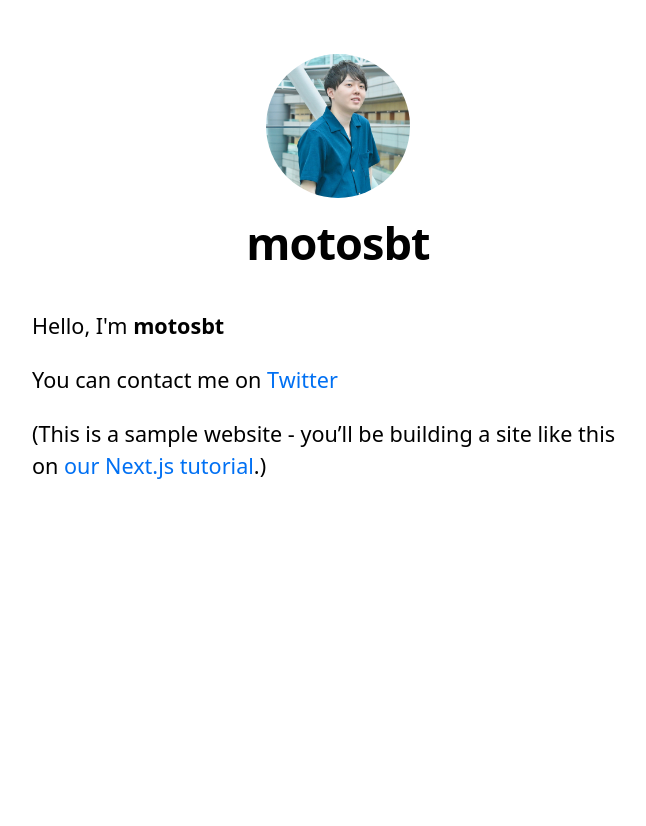
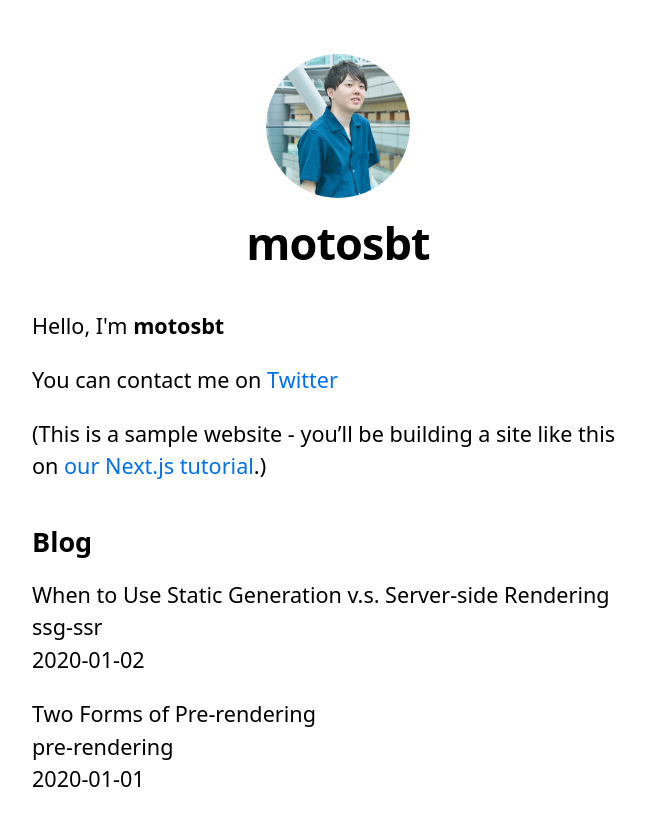
Before and after one commit to moto-sbt/nextjs-blog, a Next.js app: page / in a window 1280 px wide. Shown: the top 826 px of the page, without its empty margins (302-948 px from the left). Before the commit the page ends 800 px from the top, so only its background shows below. Built offline with nearby package versions, Linux system fonts and the light colour scheme.

Commit message:
feat: ここまでできた https://nextjs.org/learn/basics/data-fetching/implement-getstaticprops

```diff
--- /dev/null
+++ b/lib/posts.js
@@ -0,0 +1,47 @@
+import fs from 'fs';
+import path from 'path';
+import matter from 'gray-matter';
+
+const postsDirectory = path.join(process.cwd(), 'posts');
+
+export function getSortedPostsData() {
+    // /posts 配下のファイルを取得
+    const fileNames = fs.readdirSync(postsDirectory); // postsディレクトリ配下のファイル名の配列
+
+    /**
+     * こんな感じのデータの配列で返される
+     * {
+     *   id: 'pre-rendering',
+     *   title: 'Two Forms of Pre-rendering',
+     *   date: '2020-01-01'
+     * }
+     */
+    const allPostsData = fileNames.map((fileName) => {
+        // ".md"をファイル名から外す
+        const id = fileName.replace(/\.md$/, '');
+
+        // マークダウンを文字列として読み込む
+        const fullPath = path.join(postsDirectory, fileName);
+        const fileContents = fs.readFileSync(fullPath, 'utf-8');
+
+        // gray-matter を使用して投稿メタデータを解析する
+        const matterResult = matter(fileContents);
+
+        return {
+            id,
+            ...matterResult.data,
+        };
+    });
+
+    // date でソートする
+    return allPostsData.sort(({ date: a }, { date: b }) => {
+        if (a < b) {
+            return 1;
+        } else if (a > b) {
+            return -1;
+        } else {
+            return 0;
+        }
+    });
+
+}
--- a/package.json
+++ b/package.json
@@ -6,6 +6,7 @@
     "start": "next start"
   },
   "dependencies": {
+    "gray-matter": "^4.0.3",
     "next": "latest",
     "react": "17.0.2",
     "react-dom": "17.0.2"
--- a/pages/index.jsx
+++ b/pages/index.jsx
@@ -1,15 +1,25 @@
 import Head from 'next/head';
 import Link from 'next/link';
 import Layout, { siteTitle } from '../components/layout';
-import utilStyle from '../styles/utils.module.css';
+import utileStyles from '../styles/utils.module.css';
+import { getSortedPostsData } from '../lib/posts'
 
-export default function Home() {
+export async function getStaticProps() {
+  const allPostsData = getSortedPostsData();
+  return {
+    props: {
+      allPostsData,
+    },
+  };
+}
+
+export default function Home({ allPostsData }) {
   return (
     <Layout home>
       <Head>
         <title>{siteTitle}</title>
       </Head>
-      <section className={utilStyle.headingMd}>
+      <section className={utileStyles.headingMd}>
         <p>Hello, I'm <b>motosbt</b></p>
         <p>You can contact me on <a href="https://twitter.com/moto_sbt">Twitter</a></p>
         <p>
@@ -17,6 +27,20 @@
           <a href="https://nextjs.org/learn">our Next.js tutorial</a>.)
         </p>
       </section>
+      <section className={`${utileStyles.headingMd} ${utileStyles.padding1px}`}>
+        <h2 className={utileStyles.headingLg}>Blog</h2>
+        <ul className={utileStyles.list}>
+          {allPostsData.map(({ id, date, title }) => (
+            <li className={utileStyles.listItem} key={id}>
+              {title}
+              <br />
+              {id}
+              <br />
+              {date}
+            </li>
+          ))}
+        </ul>
+      </section>
     </Layout>
   );
 }
--- /dev/null
+++ b/posts/pre-rendering.md
@@ -0,0 +1,11 @@
+---
+title: 'Two Forms of Pre-rendering'
+date: '2020-01-01'
+---
+
+Next.js has two forms of pre-rendering: **Static Generation** and **Server-side Rendering**. The difference is in **when** it generates the HTML for a page.
+
+- **Static Generation** is the pre-rendering method that generates the HTML at **build time**. The pre-rendered HTML is then _reused_ on each request.
+- **Server-side Rendering** is the pre-rendering method that generates the HTML on **each request**.
+
+Importantly, Next.js lets you **choose** which pre-rendering form to use for each page. You can create a "hybrid" Next.js app by using Static Generation for most pages and using Server-side Rendering for others.
--- /dev/null
+++ b/posts/ssg-ssr.md
@@ -0,0 +1,19 @@
+---
+title: 'When to Use Static Generation v.s. Server-side Rendering'
+date: '2020-01-02'
+---
+
+We recommend using **Static Generation** (with and without data) whenever possible because your page can be built once and served by CDN, which makes it much faster than having a server render the page on every request.
+
+You can use Static Generation for many types of pages, including:
+
+- Marketing pages
+- Blog posts
+- E-commerce product listings
+- Help and documentation
+
+You should ask yourself: "Can I pre-render this page **ahead** of a user's request?" If the answer is yes, then you should choose Static Generation.
+
+On the other hand, Static Generation is **not** a good idea if you cannot pre-render a page ahead of a user's request. Maybe your page shows frequently updated data, and the page content changes on every request.
+
+In that case, you can use **Server-Side Rendering**. It will be slower, but the pre-rendered page will always be up-to-date. Or you can skip pre-rendering and use client-side JavaScript to populate data.
```
Also changed, not shown: 1 other file (tests, documents, lock files or other folders).
